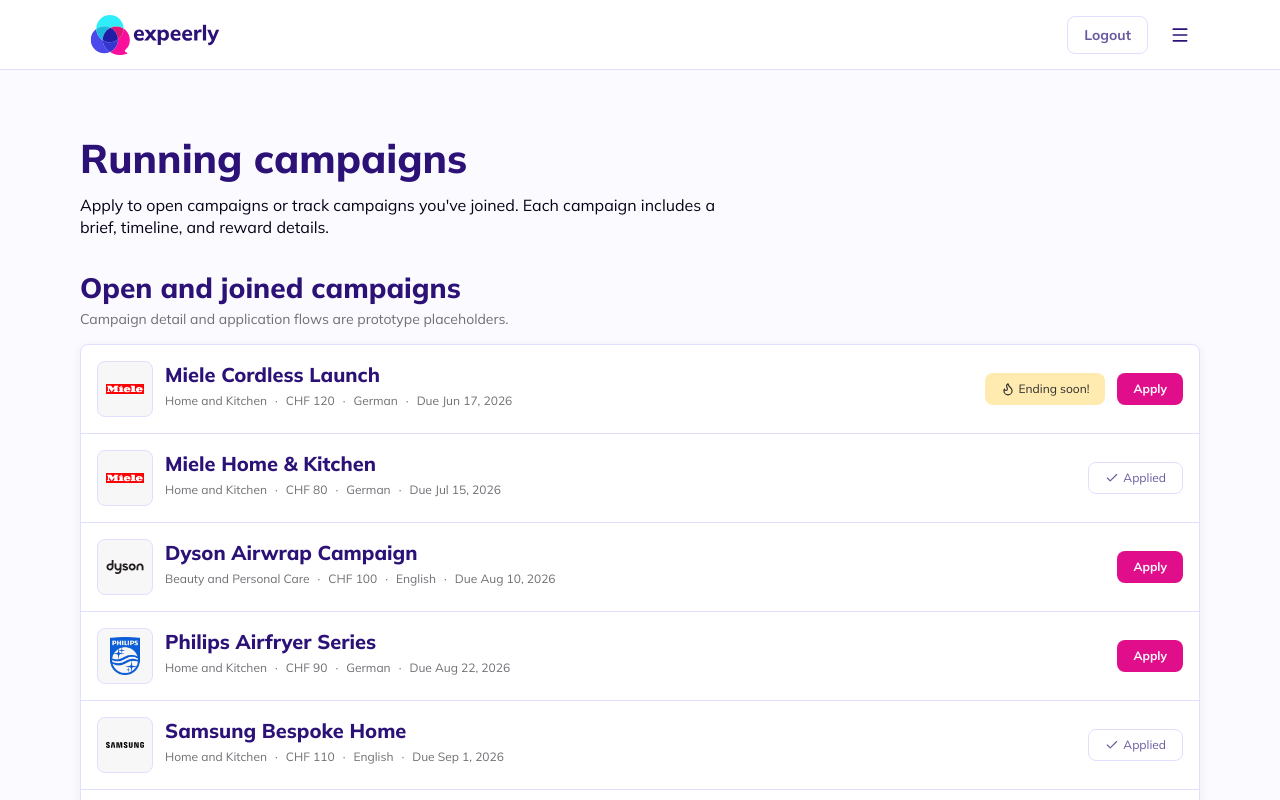
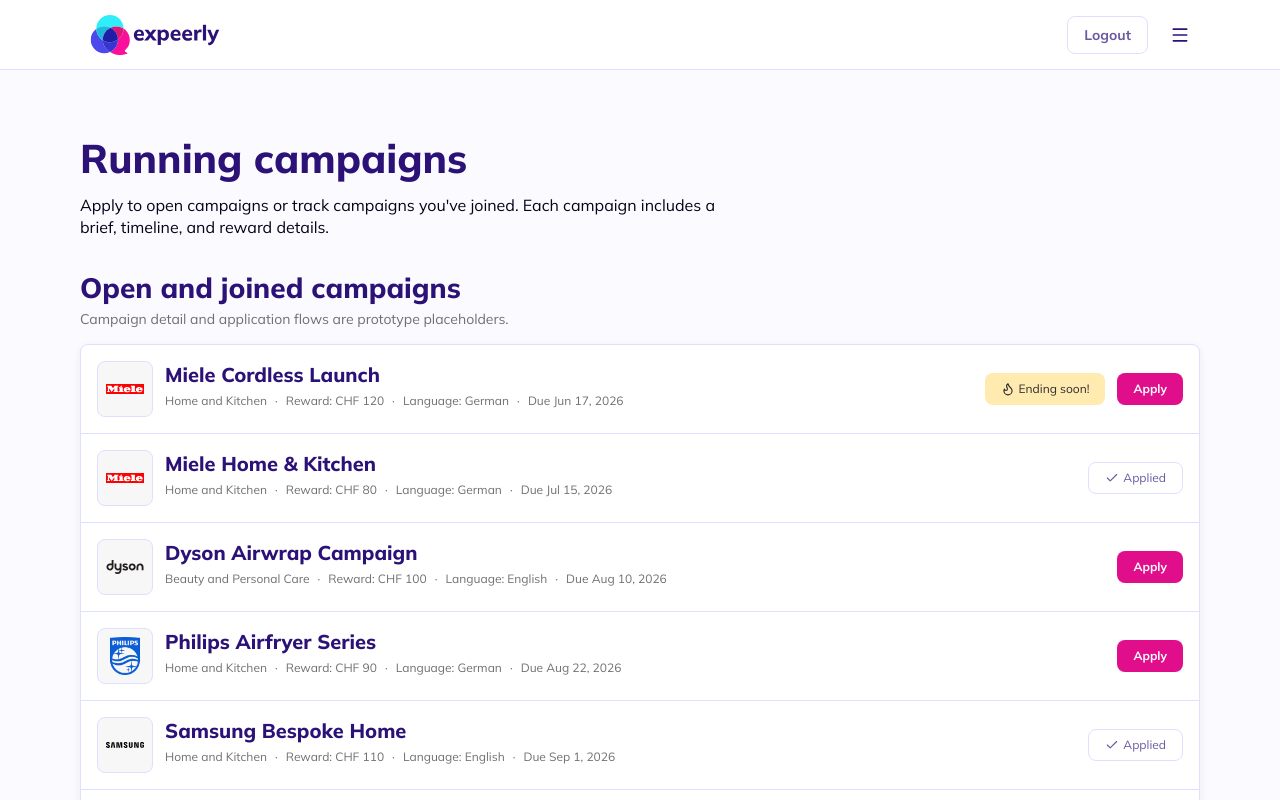
Before and after one commit to LazarMladenovic95/v3-platform, a Next.js app: page /reviewer/campaigns in a window 1280 px wide. Shown: the top 800 px of the page. Built offline with nearby package versions, Linux system fonts and the light colour scheme; no server answers.

Commit message:
Improve reviewer home clarity
Improve reviewer home clarity

- use the standard card treatment for the Community Review entry point
- clarify campaign reward and language metadata
- complete related localization

```diff
--- a/components/blocks/reviewer/ReviewerSubmitReviewCard.tsx
+++ b/components/blocks/reviewer/ReviewerSubmitReviewCard.tsx
@@ -6,22 +6,29 @@
 import { Text } from "@/components/ui/atoms/Text";
 import { t } from "@/lib/i18n";
 import { cn } from "@/lib/utils";
+import { Card } from "@/components/ui";
 
 export function ReviewerSubmitReviewCard() {
   return (
-    <section className="rounded-lg border border-border bg-surface-muted p-5 text-left">
+    <section>
+      <Card>
         <Heading as="h2" variant="title-1">
           {t("app.reviewerWelcome.submitReview.title")}
         </Heading>
+
         <Text variant="body-small-muted" className="mt-2">
           {t("app.reviewerWelcome.submitReview.body")}
         </Text>
         <Link
           href="/reviewer/submit-review"
-        className={cn(primaryPinkClassName("small"), "mt-4 inline-flex w-full justify-center sm:w-auto")}
+          className={cn(
+            primaryPinkClassName("small"),
+            "mt-4 inline-flex w-full justify-center sm:w-auto",
+          )}
         >
           {t("app.reviewerWelcome.submitReview.cta")}
         </Link>
+      </Card>
     </section>
   );
 }
--- a/lib/fixtures/reviewer-campaigns-server.ts
+++ b/lib/fixtures/reviewer-campaigns-server.ts
@@ -18,7 +18,11 @@
   return getReviewerCampaigns().map((campaign) => {
     const category = getCategoryByEnglishSlug(campaign.categorySlug);
     const categoryLabel =
-      pickLocalized(category?.displayName, locale, "title") ?? campaign.categorySlug;
+      pickLocalized(category?.displayName, locale, "title") ??
+      campaign.categorySlug;
+
+    const reward = t(getReviewerCampaignRewardKey(campaign.itemId));
+    const language = t(getReviewerCampaignLanguageKey(campaign.itemId));
 
     return {
       id: campaign.id,
@@ -26,8 +30,8 @@
       title: t(getReviewerCampaignTitleKey(campaign.itemId)),
       metaParts: [
         categoryLabel,
-        t(getReviewerCampaignRewardKey(campaign.itemId)),
-        t(getReviewerCampaignLanguageKey(campaign.itemId)),
+        t("app.reviewerCampaigns.meta.reward", { reward }),
+        t("app.reviewerCampaigns.meta.language", { language }),
         formatCampaignDueLabel(campaign.dueAt),
       ],
       endingSoon: campaign.endingSoon,
--- a/locales/de.json
+++ b/locales/de.json
@@ -36,15 +36,7 @@
     "calendar": {
       "previousMonth": "Vorheriger Monat",
       "nextMonth": "Nächster Monat",
-      "weekdays": [
-        "So",
-        "Mo",
-        "Di",
-        "Mi",
-        "Do",
-        "Fr",
-        "Sa"
-      ]
+      "weekdays": ["So", "Mo", "Di", "Mi", "Do", "Fr", "Sa"]
     },
     "dialog": {
       "close": "Dialog schließen"
@@ -217,56 +209,60 @@
       },
       "endingSoon": "Ending soon!",
       "dueToday": "Due Today, {time}",
-      "dueOnDate": "Due {date}",
+      "dueOnDate": "Bis {date}",
       "statusNote": {
         "waitingForApproval": "Waiting for approval",
         "applicationsClosed": "Applications closed"
+      },
+      "meta": {
+        "reward": "Belohnung: {reward}",
+        "language": "Sprache: {language}"
       },
       "items": {
         "mieleCordlessLaunch": {
           "title": "Miele Cordless Launch",
           "reward": "CHF 120",
-          "language": "German"
+          "language": "Deutsch"
         },
         "mieleHomeKitchen": {
           "title": "Miele Home & Kitchen",
           "reward": "CHF 80",
-          "language": "German"
+          "language": "Deutsch"
         },
         "dysonAirwrap": {
           "title": "Dyson Airwrap Campaign",
           "reward": "CHF 100",
-          "language": "English"
+          "language": "Englisch"
         },
         "philipsAirfryer": {
           "title": "Philips Airfryer Series",
           "reward": "CHF 90",
-          "language": "German"
+          "language": "Deutsch"
         },
         "samsungBespoke": {
           "title": "Samsung Bespoke Home",
           "reward": "CHF 110",
-          "language": "English"
+          "language": "Englisch"
         },
         "boschPowerTools": {
           "title": "Bosch Power Tools",
           "reward": "CHF 95",
-          "language": "German"
+          "language": "Deutsch"
         },
         "canonMirrorless": {
           "title": "Canon Mirrorless Creator",
           "reward": "CHF 130",
-          "language": "English"
+          "language": "Englisch"
         },
         "sonyHeadphones": {
           "title": "Sony Headphones Studio",
           "reward": "CHF 105",
-          "language": "English"
+          "language": "Englisch"
         },
         "garminFitnessWatch": {
           "title": "Garmin Fitness Watch",
           "reward": "CHF 115",
-          "language": "German"
+          "language": "Deutsch"
         }
       },
       "listHeading": "Open and joined campaigns"
--- a/locales/en.json
+++ b/locales/en.json
@@ -36,15 +36,7 @@
     "calendar": {
       "previousMonth": "Previous month",
       "nextMonth": "Next month",
-      "weekdays": [
-        "Su",
-        "Mo",
-        "Tu",
-        "We",
-        "Th",
-        "Fr",
-        "Sa"
-      ]
+      "weekdays": ["Su", "Mo", "Tu", "We", "Th", "Fr", "Sa"]
     },
     "dialog": {
       "close": "Close dialog"
@@ -221,6 +213,10 @@
       "statusNote": {
         "waitingForApproval": "Waiting for approval",
         "applicationsClosed": "Applications closed"
+      },
+      "meta": {
+        "reward": "Reward: {reward}",
+        "language": "Language: {language}"
       },
       "items": {
         "mieleCordlessLaunch": {
--- a/locales/fr.json
+++ b/locales/fr.json
@@ -36,15 +36,7 @@
     "calendar": {
       "previousMonth": "Mois précédent",
       "nextMonth": "Mois suivant",
-      "weekdays": [
-        "Di",
-        "Lu",
-        "Ma",
-        "Me",
-        "Je",
-        "Ve",
-        "Sa"
-      ]
+      "weekdays": ["Di", "Lu", "Ma", "Me", "Je", "Ve", "Sa"]
     },
     "dialog": {
       "close": "Fermer la fenêtre"
@@ -217,56 +209,60 @@
       },
       "endingSoon": "Ending soon!",
       "dueToday": "Due Today, {time}",
-      "dueOnDate": "Due {date}",
+      "dueOnDate": "Échéance {date}",
       "statusNote": {
         "waitingForApproval": "Waiting for approval",
         "applicationsClosed": "Applications closed"
+      },
+      "meta": {
+        "reward": "Récompense: {reward}",
+        "language": "Langue: {language}"
       },
       "items": {
         "mieleCordlessLaunch": {
           "title": "Miele Cordless Launch",
           "reward": "CHF 120",
-          "language": "German"
+          "language": "Allemand"
         },
         "mieleHomeKitchen": {
           "title": "Miele Home & Kitchen",
           "reward": "CHF 80",
-          "language": "German"
+          "language": "Allemand"
         },
         "dysonAirwrap": {
           "title": "Dyson Airwrap Campaign",
           "reward": "CHF 100",
-          "language": "English"
+          "language": "Anglais"
         },
         "philipsAirfryer": {
           "title": "Philips Airfryer Series",
           "reward": "CHF 90",
-          "language": "German"
+          "language": "Allemand"
         },
         "samsungBespoke": {
           "title": "Samsung Bespoke Home",
           "reward": "CHF 110",
-          "language": "English"
+          "language": "Anglais"
         },
         "boschPowerTools": {
           "title": "Bosch Power Tools",
           "reward": "CHF 95",
-          "language": "German"
+          "language": "Allemand"
         },
         "canonMirrorless": {
           "title": "Canon Mirrorless Creator",
           "reward": "CHF 130",
-          "language": "English"
+          "language": "Anglais"
         },
         "sonyHeadphones": {
           "title": "Sony Headphones Studio",
           "reward": "CHF 105",
-          "language": "English"
+          "language": "Anglais"
         },
         "garminFitnessWatch": {
           "title": "Garmin Fitness Watch",
           "reward": "CHF 115",
-          "language": "German"
+          "language": "Allemand"
         }
       },
       "listHeading": "Open and joined campaigns"
--- a/locales/it.json
+++ b/locales/it.json
@@ -36,15 +36,7 @@
     "calendar": {
       "previousMonth": "Mese precedente",
       "nextMonth": "Mese successivo",
-      "weekdays": [
-        "Do",
-        "Lu",
-        "Ma",
-        "Me",
-        "Gi",
-        "Ve",
-        "Sa"
-      ]
+      "weekdays": ["Do", "Lu", "Ma", "Me", "Gi", "Ve", "Sa"]
     },
     "dialog": {
       "close": "Chiudi finestra"
@@ -217,56 +209,60 @@
       },
       "endingSoon": "Ending soon!",
       "dueToday": "Due Today, {time}",
-      "dueOnDate": "Due {date}",
+      "dueOnDate": "Entro il {date}",
       "statusNote": {
         "waitingForApproval": "Waiting for approval",
         "applicationsClosed": "Applications closed"
+      },
+      "meta": {
+        "reward": "Ricompensa: {reward}",
+        "language": "Lingua: {language}"
       },
       "items": {
         "mieleCordlessLaunch": {
           "title": "Miele Cordless Launch",
           "reward": "CHF 120",
-          "language": "German"
+          "language": "Tedesco"
         },
         "mieleHomeKitchen": {
           "title": "Miele Home & Kitchen",
           "reward": "CHF 80",
-          "language": "German"
+          "language": "Tedesco"
         },
         "dysonAirwrap": {
           "title": "Dyson Airwrap Campaign",
           "reward": "CHF 100",
-          "language": "English"
+          "language": "Inglese"
         },
         "philipsAirfryer": {
           "title": "Philips Airfryer Series",
           "reward": "CHF 90",
-          "language": "German"
+          "language": "Tedesco"
         },
         "samsungBespoke": {
           "title": "Samsung Bespoke Home",
           "reward": "CHF 110",
-          "language": "English"
+          "language": "Inglese"
         },
         "boschPowerTools": {
           "title": "Bosch Power Tools",
           "reward": "CHF 95",
-          "language": "German"
+          "language": "Tedesco"
         },
         "canonMirrorless": {
           "title": "Canon Mirrorless Creator",
           "reward": "CHF 130",
-          "language": "English"
+          "language": "Inglese"
         },
         "sonyHeadphones": {
           "title": "Sony Headphones Studio",
           "reward": "CHF 105",
-          "language": "English"
+          "language": "Inglese"
         },
         "garminFitnessWatch": {
           "title": "Garmin Fitness Watch",
           "reward": "CHF 115",
-          "language": "German"
+          "language": "Tedesco"
         }
       },
       "listHeading": "Open and joined campaigns"
```
Also changed, not shown: components/blocks/reviewer/ReviewerCampaignListItem.tsx (+31 -9 lines). Lines whose indentation alone changed are shown as unchanged.
